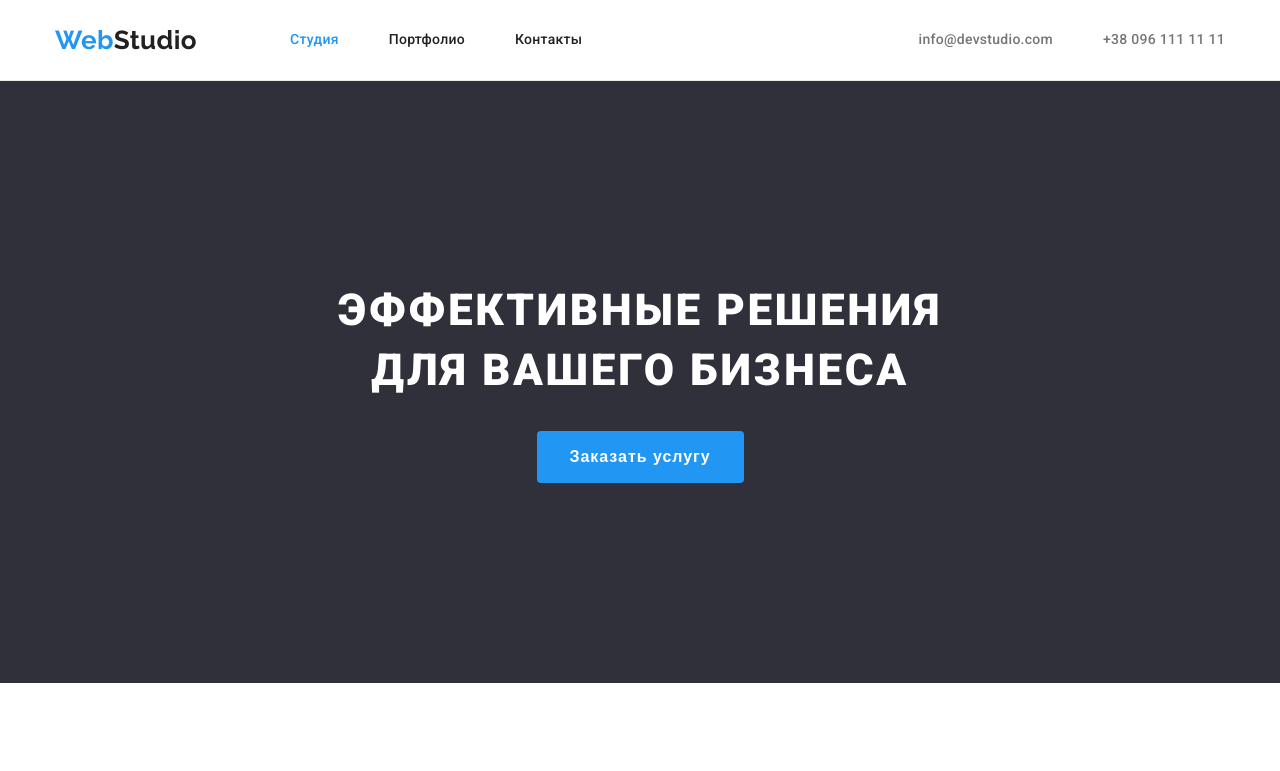
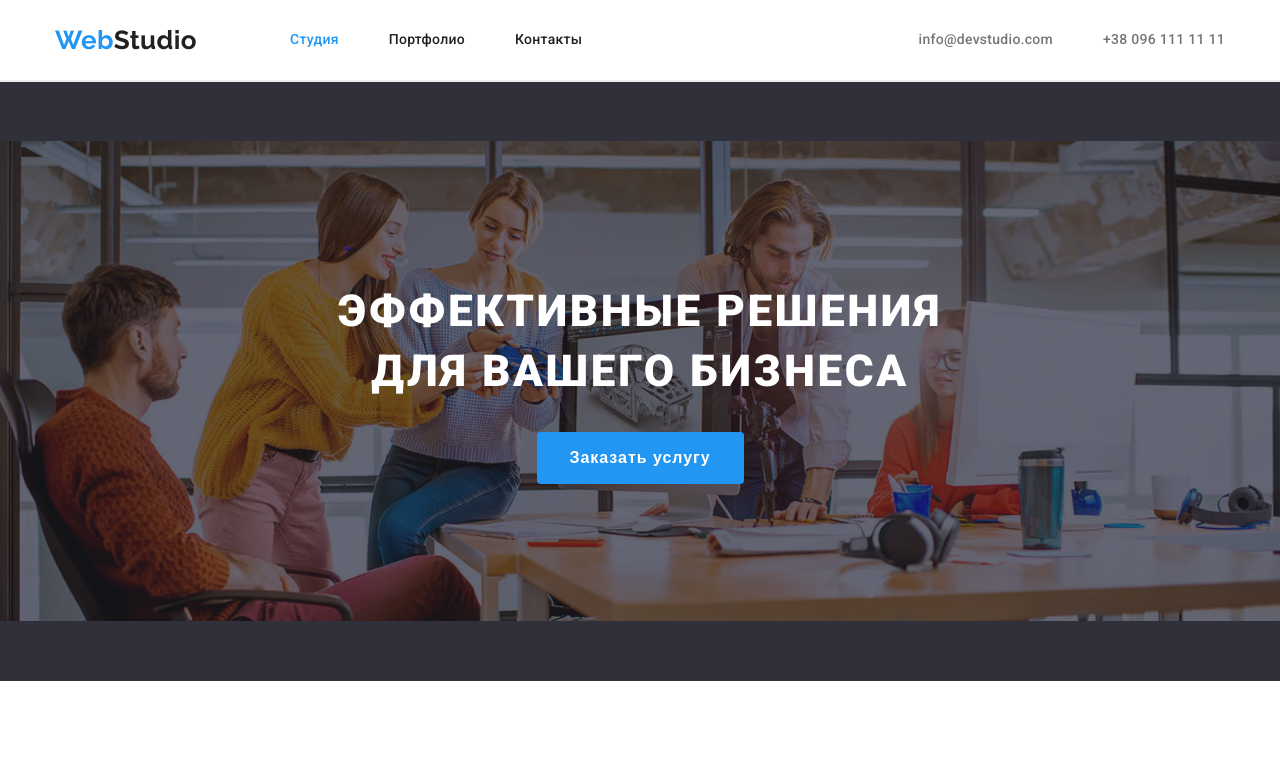
Before and after one commit to capricornus44/goit-markup-hw-04, a plain HTML site: page index.html in a window 1280 px wide. Shown: the top 771 px of the page. Drawn offline with Linux system fonts and the light colour scheme.

Commit message:
Add sprite.svg and background-image for hero-section

```diff
--- a/css/style.css
+++ b/css/style.css
@@ -155,13 +155,27 @@ img {
 /* Content of STUDIA - main page
 =================================*/
 .hero {
+  max-width: 1600px;
+  height: 600px;
   padding-top: 200px;
   padding-bottom: 200px;
+  margin: 0 auto;
+  border-top: 1px solid #ececec;
 
   text-align: center;
 
   background-color: var(--primary-bg-color);
+  background-image: linear-gradient(
+      to right,
+      rgba(47, 48, 58, 0.4),
+      rgba(47, 48, 58, 0.4)
+    ),
+    url('../img/hero-bg.jpg');
+  background-position: center;
+  background-size: contain;
+  background-repeat: no-repeat;
 }
+
 
 .hero-title {
   margin-top: 0;
```
Also changed, not shown: img/hero-bg.jpg (added), img/sprite.svg (added).
